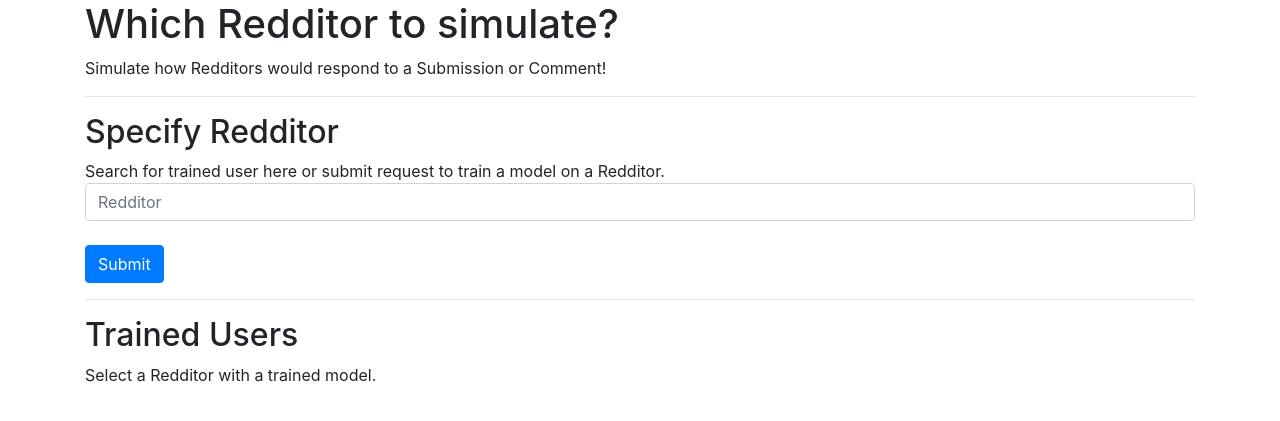
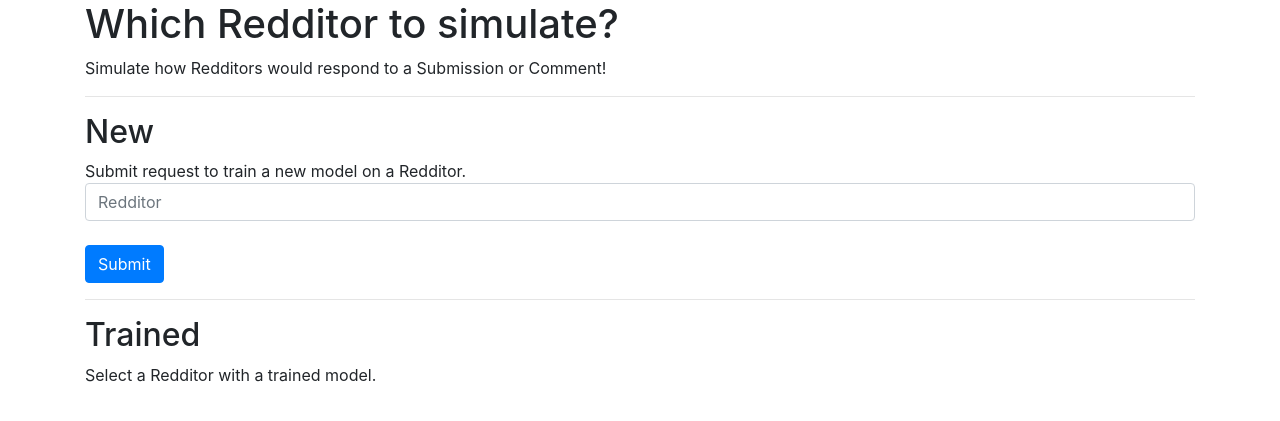
Before and after one commit to tianle91/astroturf, a Flask app: template templates/index.html in a window 1280 px wide. Shown: the part 56-477 px from the top of the page. Run offline with Flask 2, Linux system fonts and the light colour scheme; the template is opened without the code that fills it, so the values that code supplies are empty; parts of the project's set-up code (start-up, migrations or seed data) failed here and were passed over; some libraries are stand-ins or nearby versions.

Commit message:
update description

```diff
--- a/templates/index.html
+++ b/templates/index.html
@@ -5,8 +5,8 @@
 Simulate how Redditors would respond to a Submission or Comment!
 
 <hr>
-<h2>Specify Redditor</h2>
-Search for trained user here or submit request to train a model on a Redditor.
+<h2>New</h2>
+Submit request to train a new model on a Redditor.
 <form method="post">
     <div class="form-group">
         <input type="text" name="requestedusername" placeholder="Redditor" class="form-control"
@@ -17,7 +17,7 @@ Search for trained user here or submit request to train a model on a Redditor.
 </form>
 
 <hr>
-<h2>Trained Users</h2>
+<h2>Trained</h2>
 Select a Redditor with a trained model.
 <br>
 {% for username in users %}
```
